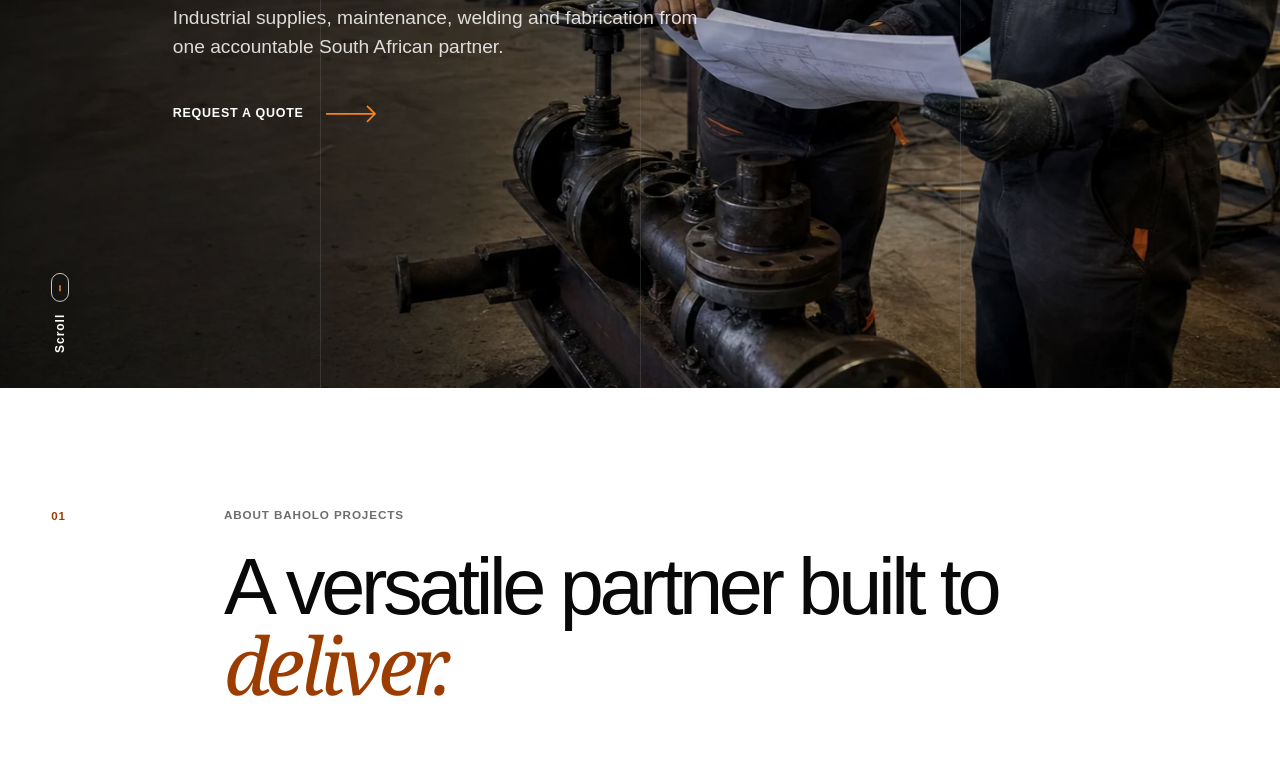
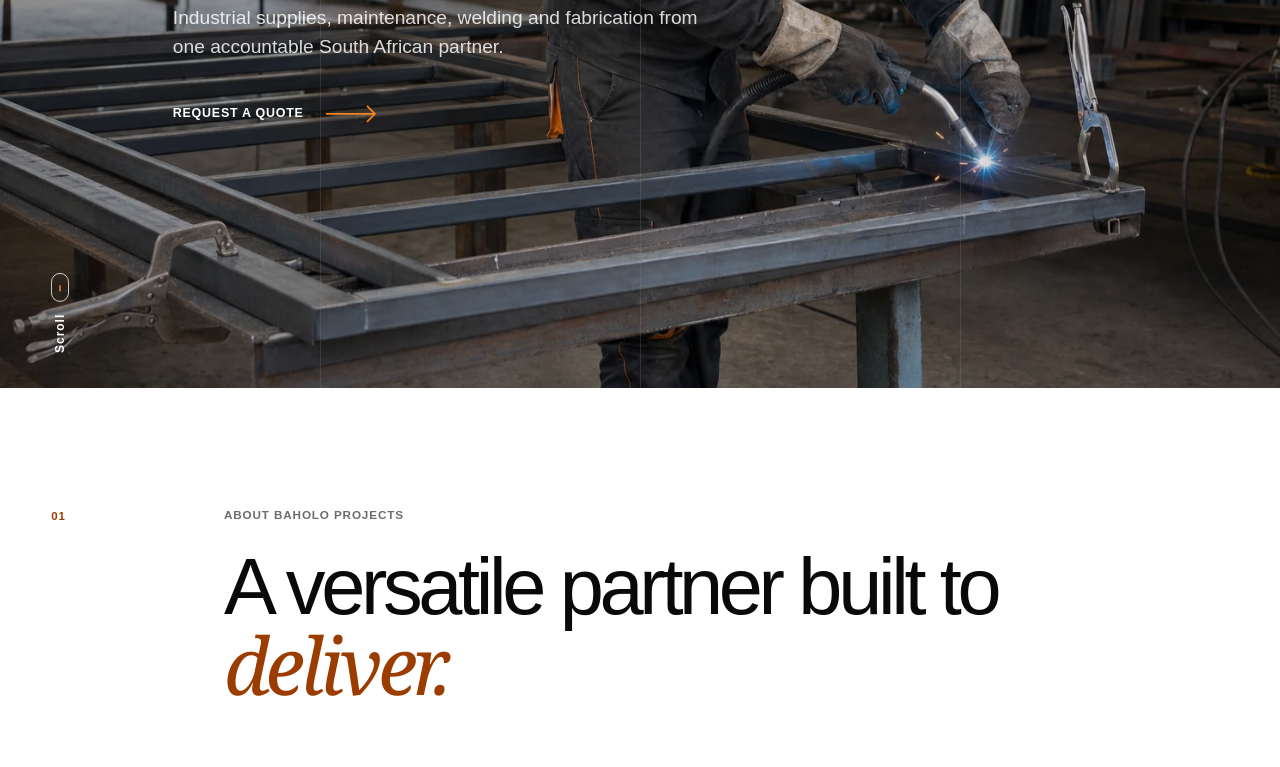
Before and after one commit to M-Mangarateke/baholo-projects, a plain HTML site: page index.html in a window 1280 px wide. Shown: the part 412-1179 px from the top of the page. Drawn offline with Linux system fonts and the light colour scheme.

Commit message:
Use anonymous welder as hero source

```diff
--- a/index.html
+++ b/index.html
@@ -10,7 +10,7 @@
   <link rel="canonical" href="https://www.baholoprojects.co.za/">
   <link rel="icon" type="image/png" href="assets/baholo-logo.png">
   <link rel="manifest" href="site.webmanifest">
-  <link rel="preload" as="image" href="assets/images/hero-workshop.webp" type="image/webp" fetchpriority="high">
+  <link rel="preload" as="image" href="assets/images/hero-welder.webp" type="image/webp" fetchpriority="high">
   <link rel="stylesheet" href="styles.css">
 
   <meta property="og:type" content="website">
@@ -131,7 +131,7 @@
   <main id="main">
     <section class="hero" id="top" aria-labelledby="hero-title">
       <div class="hero-stage" aria-hidden="true">
-        <img src="assets/images/hero-workshop.webp" alt="" width="1672" height="939" fetchpriority="high" decoding="async">
+        <img src="assets/images/hero-welder.webp" alt="" width="1536" height="1024" fetchpriority="high" decoding="async">
       </div>
       <div class="hero-shade" aria-hidden="true"></div>
       <div class="hero-copy">
```
Also changed, not shown: assets/images/hero-welder.webp (added), assets/images/hero-workshop.webp (deleted), 2 other files.
